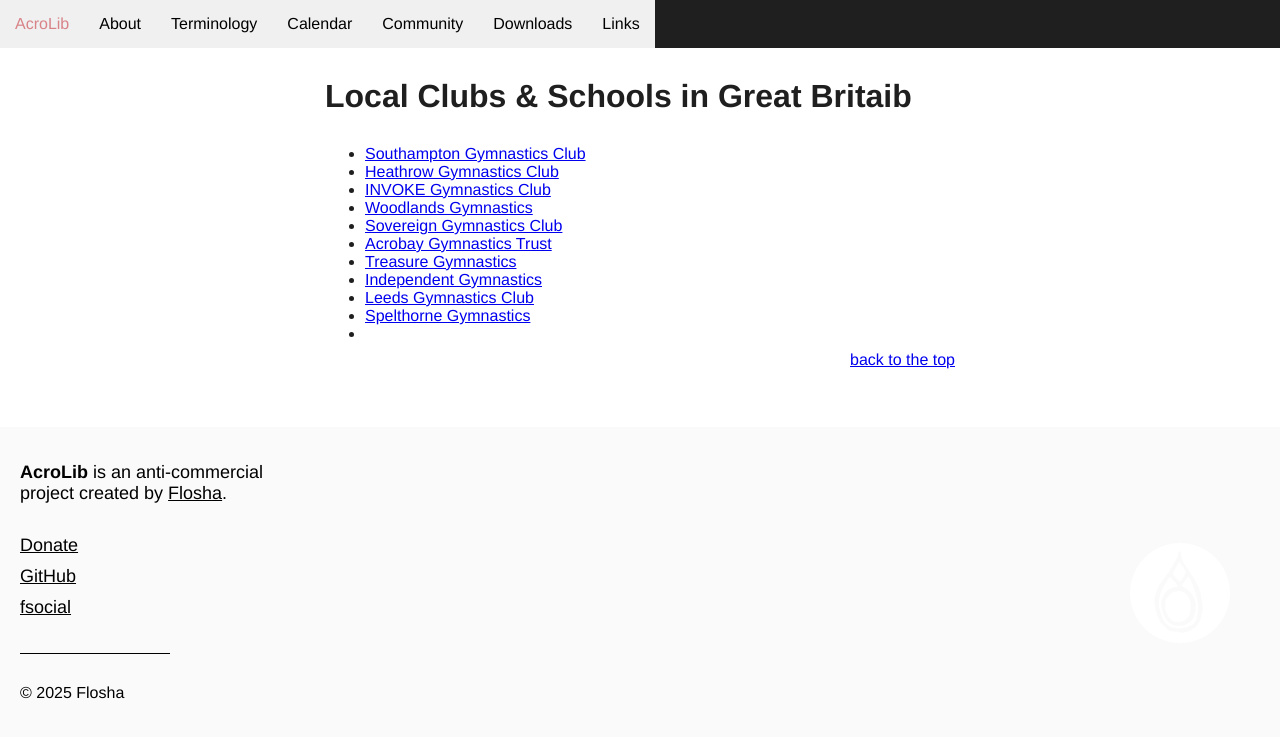
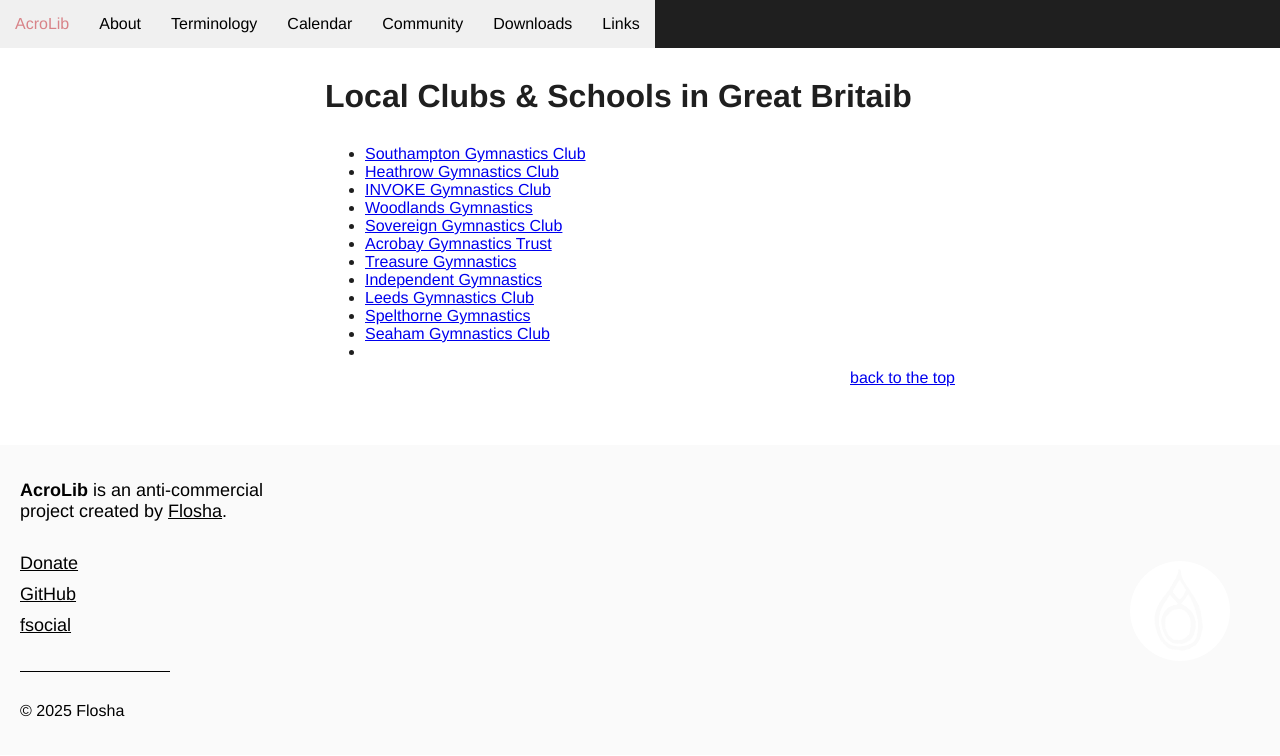
Before and after one commit to floshin/acrolib, a Jekyll site: the page built from local/greatbritain.md, in a window 1280 px wide. Shown: the top 756 px of the page. Built offline with Jekyll 4.4.1, drawn with Linux system fonts in a browser that asks for light colours; our own code applies the rules of GitHub Pages for plain Markdown files.

Commit message:
Update greatbritain.md

```diff
--- a/local/greatbritain.md
+++ b/local/greatbritain.md
@@ -10,4 +10,5 @@
 * [Independent Gymnastics](https://www.independentgymnastics.com/disciplines/acrobatic-gymnastics/)
 * [Leeds Gymnastics Club](https://leedsgymnastics.com/gymnasts/history/)
 * [Spelthorne Gymnastics](https://www.spelthornegymnastics.com/)
+* [Seaham Gymnastics Club](https://www.clubdurham.co.uk/clubs/seaham-gymnastics-club/)
 *
```
